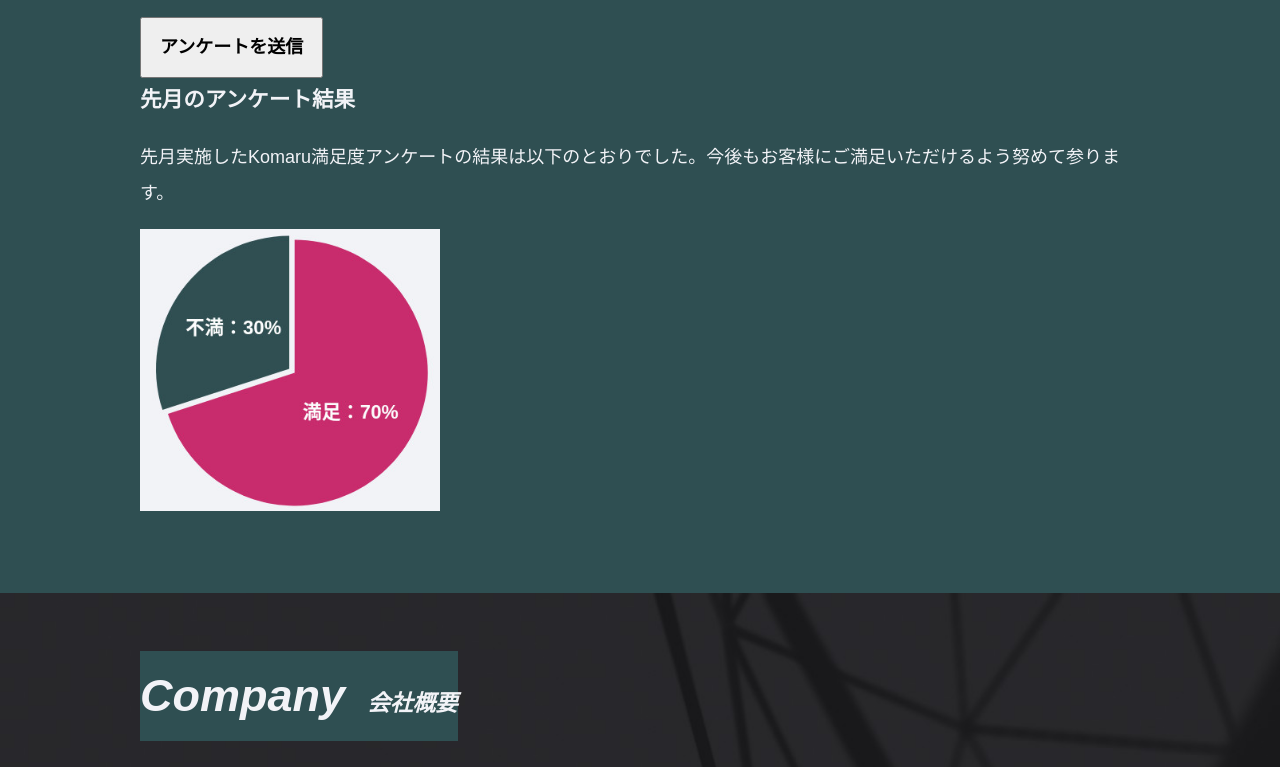
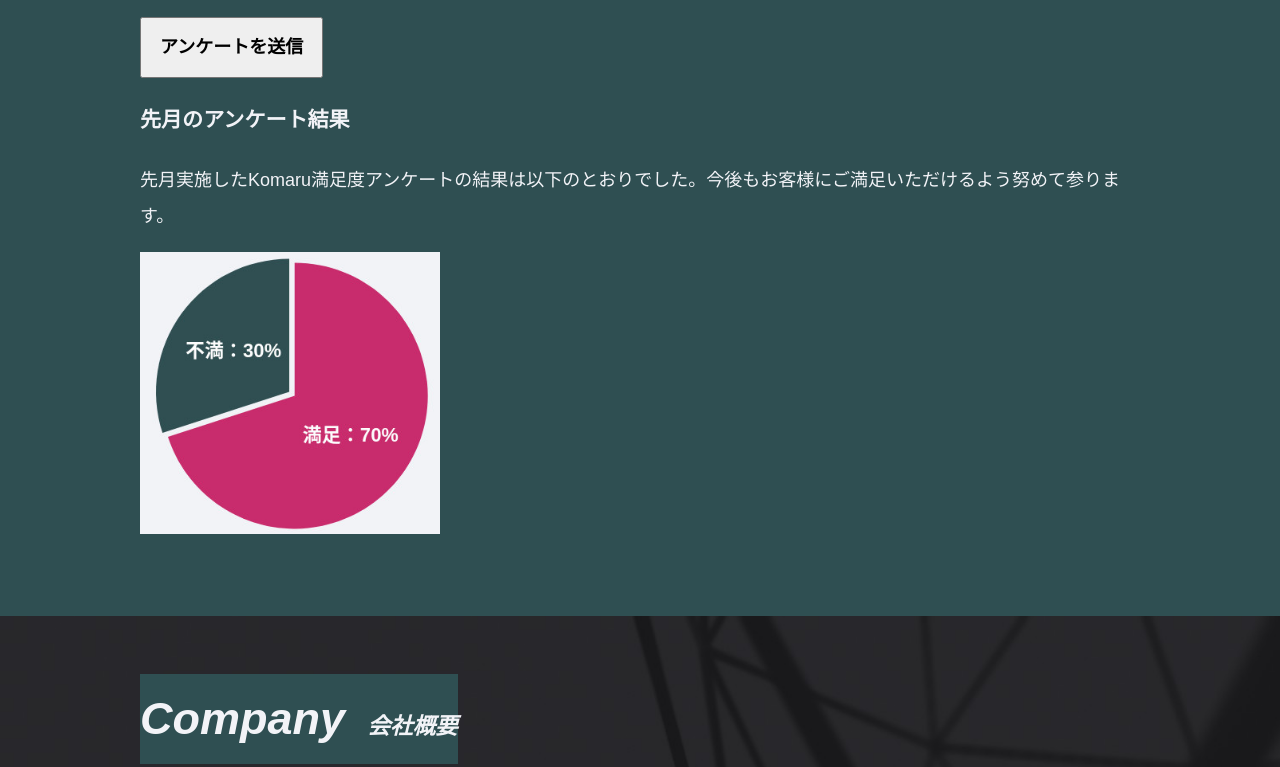
Before and after one commit to sititou70/komaru-corp-a11y, a website: page src/index.html in a window 1280 px wide. Shown: the part 3031-3798 px from the top of the page. Drawn offline with nearby package versions, Linux system fonts and the light colour scheme; files that its build step writes are made by us from their sources.

Commit message:
fix: 適切な見出し
- アンケート結果の見出し: CSSで表されていたため修正
- 電話のかけ間違いの文言: 強調のために見出し要素を使用していたため修正

```diff
--- a/src/index.html
+++ b/src/index.html
@@ -236,7 +236,7 @@
             <button type="button">アンケートを送信</button>
           </form>
 
-          <span class="result">先月のアンケート結果</span>
+          <h3>先月のアンケート結果</h3>
           <p>
             先月実施したKomaru満足度アンケートの結果は以下のとおりでした。今後もお客様にご満足いただけるよう努めて参ります。
           </p>
@@ -273,9 +273,9 @@
             <dd>2023年03月</dd>
           </dl>
 
-          <h3>
+          <strong>
             注意：お電話のかけ間違いが多くなっております。十分ご注意ください
-          </h3>
+          </strong>
         </div>
       </div>
     </main>
--- a/src/styles/campaign.scss
+++ b/src/styles/campaign.scss
@@ -85,11 +85,6 @@
     }
   }
 
-  .result {
-    font-size: 1.2rem;
-    font-weight: bold;
-  }
-
   img {
     max-width: 300px;
   }
```
